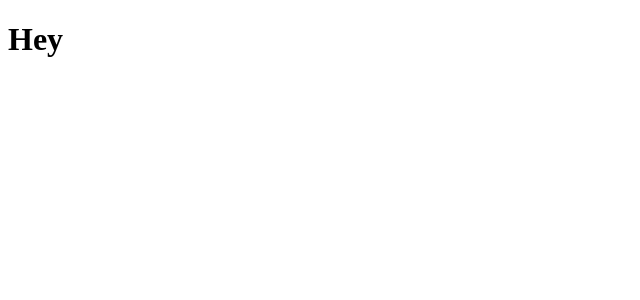
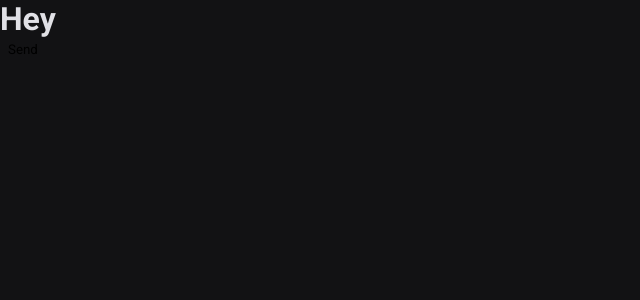
Before and after one commit to davinotdavid/clothing-shop-stripe-nextjs, a Next.js app: page / in a window 1280 px wide. Shown: the top 300 px of the page, without its empty margins (0-640 px from the left). Built offline with nearby package versions, Linux system fonts and the light colour scheme.

Commit message:
Add and configure Stitches

```diff
--- a/package.json
+++ b/package.json
@@ -9,6 +9,7 @@
     "lint": "next lint"
   },
   "dependencies": {
+    "@stitches/react": "^1.2.8",
     "@types/node": "20.6.2",
     "@types/react": "18.2.21",
     "@types/react-dom": "18.2.7",
--- a/src/pages/_app.tsx
+++ b/src/pages/_app.tsx
@@ -1,4 +1,7 @@
 import type { AppProps } from "next/app";
+import { globalStyles } from "@/styles/global";
+
+globalStyles();
 
 export default function App({ Component, pageProps }: AppProps) {
   return <Component {...pageProps} />;
--- a/src/pages/_document.tsx
+++ b/src/pages/_document.tsx
@@ -1,13 +1,30 @@
-import { Html, Head, Main, NextScript } from 'next/document'
+import { Html, Head, Main, NextScript } from "next/document";
+import { getCssText } from "@/styles";
 
 export default function Document() {
   return (
     <Html lang="en">
-      <Head />
+      <Head>
+        <link rel="preconnect" href="https://fonts.googleapis.com" />
+        <link
+          rel="preconnect"
+          href="https://fonts.gstatic.com"
+          crossOrigin="anonymous"
+        />
+        <link
+          href="https://fonts.googleapis.com/css2?family=Roboto:wght@400;700&display=swap"
+          rel="stylesheet"
+        />
+
+        <style
+          id="stitches"
+          dangerouslySetInnerHTML={{ __html: getCssText() }}
+        />
+      </Head>
       <body>
         <Main />
         <NextScript />
       </body>
     </Html>
-  )
+  );
 }
--- a/src/pages/index.tsx
+++ b/src/pages/index.tsx
@@ -1,19 +1,17 @@
-import Head from "next/head";
-import Image from "next/image";
-import { Inter } from "next/font/google";
+import { styled } from "@/styles";
 
-const inter = Inter({ subsets: ["latin"] });
+const Button = styled("button", {
+  backgroundColor: "$primary",
+  borderRadius: 4,
+  border: 0,
+  padding: "4px 8px",
+});
 
 export default function Home() {
   return (
     <>
-      <Head>
-        <title>Create Next App</title>
-        <meta name="description" content="Generated by create next app" />
-        <meta name="viewport" content="width=device-width, initial-scale=1" />
-        <link rel="icon" href="/favicon.ico" />
-      </Head>
       <h1>Hey</h1>
+      <Button>Send</Button>
     </>
   );
 }
--- /dev/null
+++ b/src/styles/global.ts
@@ -0,0 +1,19 @@
+import { globalCss } from ".";
+
+export const globalStyles = globalCss({
+  "*": {
+    margin: 0,
+    padding: 0,
+  },
+
+  body: {
+    backgroundColor: "$gray900",
+    color: "$gray100",
+    "-webkit-font-smoothing": "antialiased",
+  },
+
+  "body, input, textarea, button": {
+    fontFamily: "Roboto",
+    fontWeight: 400,
+  },
+});
--- /dev/null
+++ b/src/styles/index.ts
@@ -0,0 +1,26 @@
+import { createStitches } from "@stitches/react";
+
+export const {
+  config,
+  styled,
+  css,
+  globalCss,
+  keyframes,
+  getCssText,
+  theme,
+  createTheme,
+} = createStitches({
+  theme: {
+    colors: {
+      white: "#fff",
+
+      gray900: "#121214",
+      gray800: "#202024",
+      gray300: "#c4c4cc",
+      gray100: "#e1e1e6",
+
+      green500: "#00875f",
+      green300: "#00b37e",
+    },
+  },
+});
```
Also changed, not shown: src/pages/product/[id].tsx (added, +11 -0 lines), src/pages/product/index.tsx (added, +7 -0 lines), src/pages/success.tsx (added, +7 -0 lines), 1 other file (tests, documents, lock files or other folders).
